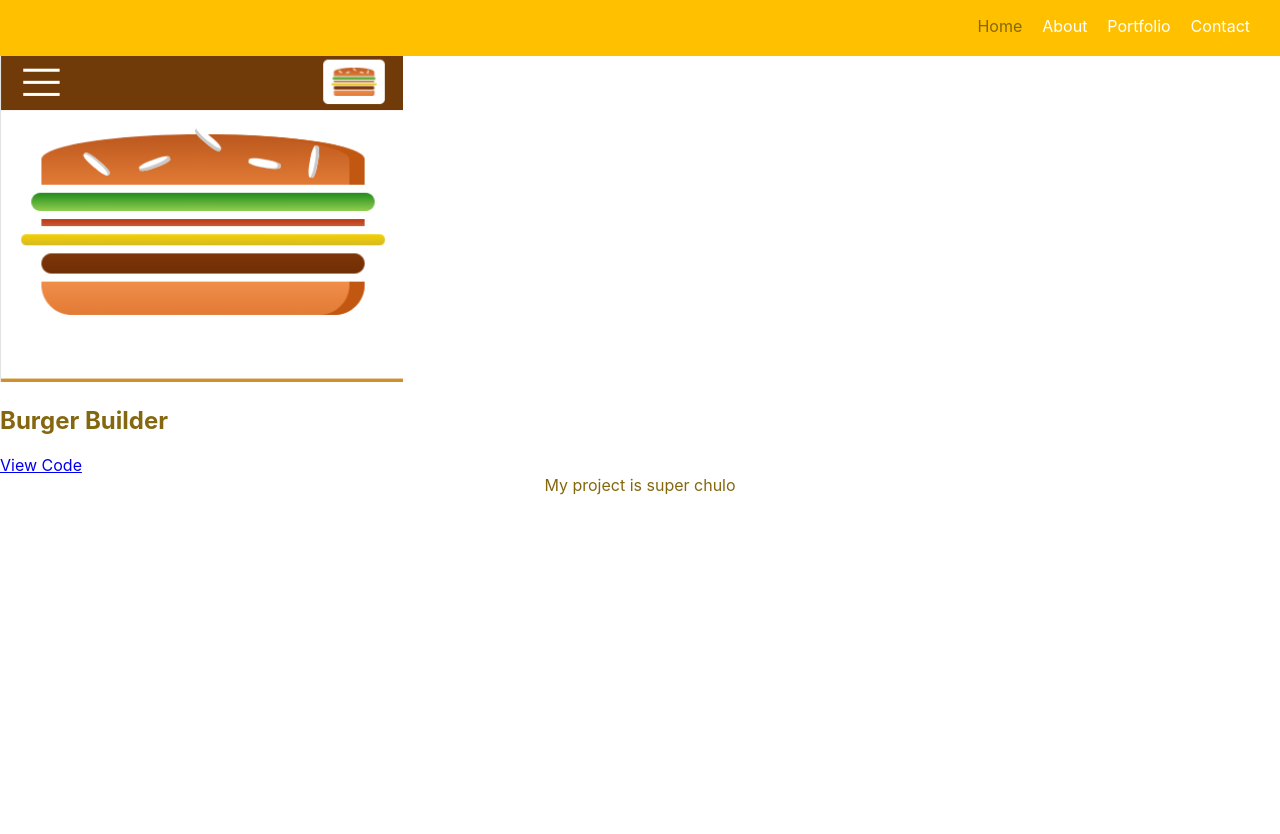
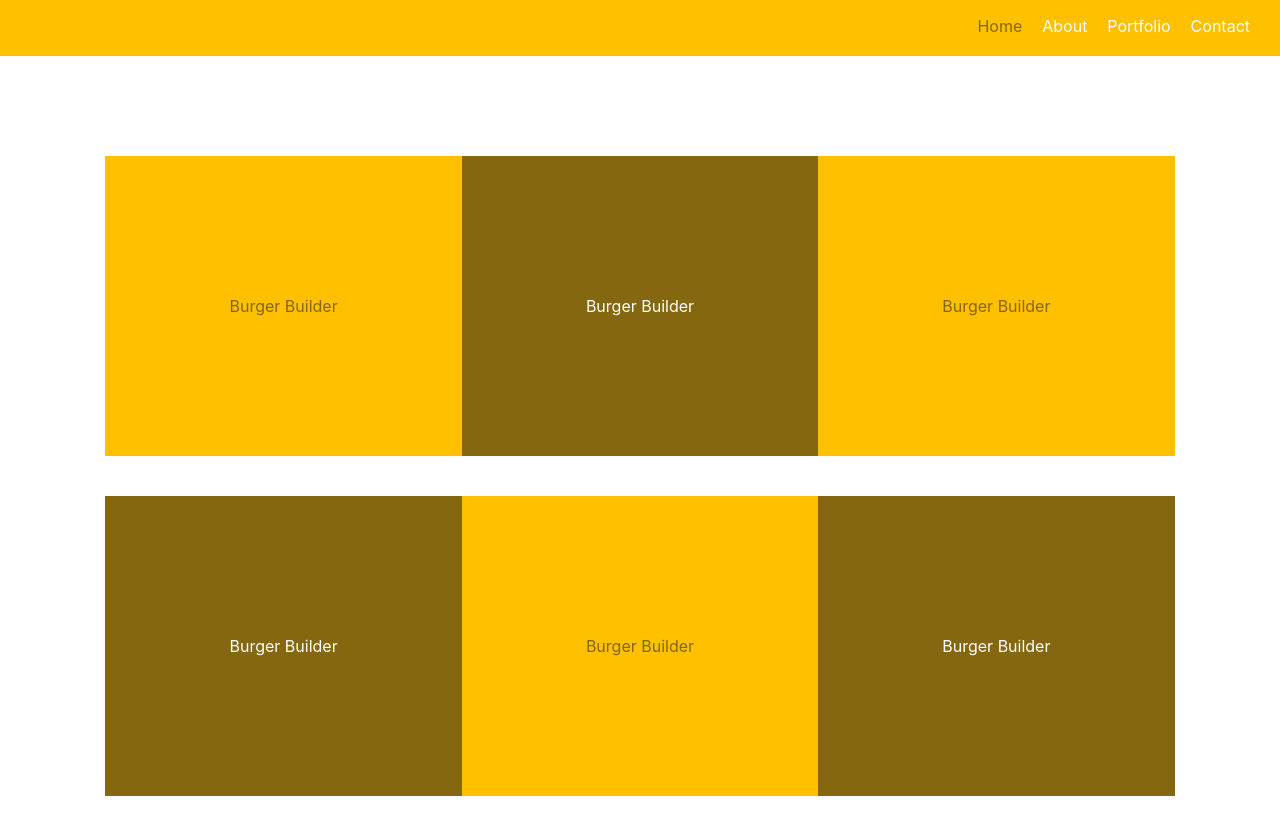
Before and after one commit to yidah/react-cv, a React (Create React App) app: page /portfolio in a window 1280 px wide. Shown: the top 834 px of the page. Built offline with nearby package versions, Linux system fonts and the light colour scheme.

Commit message:
Added Project squares for Portfolio page

```diff
--- a/src/components/Porfolio/Project/Project.js
+++ b/src/components/Porfolio/Project/Project.js
@@ -1,16 +1,19 @@
 import React from 'react';
+import classes from './Project.module.css';
 
 const project = (props)=>{
     return(
         <>
-        <div>
-          <img src={props.imgSrc} alt={props.imgAlt}/>
-        </div>
-        <div>
-          <h2>{props.project}</h2>
-          <a href={props.codeHref}>View Code</a>
-          <p>{props.desc}</p>
-        </div>
+            <div className={classes.CardContainer}>
+              <div className={classes.Card}>Burger Builder</div>
+              <div className={classes.Text}>
+                <span class="bold">ChowNow Ordering</span>
+                <span class="highlight">React JS / Python</span>
+              </div>
+              <div className={classes.Button}>
+                LEARN MORE
+              </div>
+            </div>
         </>
     )
 }
--- a/src/components/Porfolio/Project/Project.module.css
+++ b/src/components/Porfolio/Project/Project.module.css
@@ -0,0 +1,46 @@
+.CardContainer {
+    width: 100%;
+
+}
+.Card {
+    width:100%;
+    height: 300px;
+    background-color: #ffc000;
+    display: flex;
+    align-items: center;
+    justify-content: center;
+}
+
+.Card:hover {
+    animation: flip-vertical-right 0.4s cubic-bezier(0.455, 0.030, 0.515, 0.955) both;
+}
+
+.Text,
+.Button {
+    color: #1b242f;
+    opacity: 0;
+    text-align: center;
+    /* transition: all 0.3s ease-in-out; */
+    z-index: 2;
+}
+
+/* Greater than 1023px-64rem 640-40rem  */
+@media(min-width:40rem){
+    .CardContainer {
+        width: 33%;
+
+    }
+  }
+
+
+  @keyframes flip-vertical-right {
+    0% {
+      -webkit-transform: rotateY(0);
+              transform: rotateY(0);
+    }
+    100% {
+      -webkit-transform: rotateY(180deg);
+              transform: rotateY(180deg);
+              opacity: 0;
+    }
+  }
--- a/src/containers/Portfolio/Portfolio.js
+++ b/src/containers/Portfolio/Portfolio.js
@@ -1,22 +1,23 @@
-import React,{ Component } from "react";
+import React, { Component } from 'react';
 import Project from '../../components/Porfolio/Project/Project';
-import BurgerBuilder from '../../assets/images/react-burger-builder.png';
+// import BurgerBuilder from '../../assets/images/react-burger-builder.png';
 import classes from './Portfolio.module.css';
 
-class Portfolio extends Component{
-    render(){
-        return(
-            <div className={classes.main}>
-            <Project imgSrc={BurgerBuilder}
-                     imgAlt="Burger Builder"
-                     codeHref="https://github.com/yidah/burger-builder"
-                     project="Burger Builder"
-                     desc="My project is super chulo"
-                     />
-            </div>
-
-        )
-    }
+class Portfolio extends Component {
+  render() {
+    return (
+      <>
+        <div className={classes.Gallery} >
+          <Project/>
+          <Project/>
+          <Project/>
+          <Project/>
+          <Project/>
+          <Project/>
+        </div>
+      </>
+    );
+  }
 }
 
 export default Portfolio;
--- a/src/containers/Portfolio/Portfolio.module.css
+++ b/src/containers/Portfolio/Portfolio.module.css
@@ -0,0 +1,26 @@
+.Gallery{
+    display: flex;
+    flex-direction: column;
+    justify-content: center;
+    align-items: center;
+    flex-wrap: wrap;
+    padding: 20px;
+}
+
+div.Gallery > div:nth-child(even) div:nth-child(1) {
+    background-color: #84670F;
+    color:white;
+}
+
+div.Gallery > div:nth-child(odd) div:nth-child(1) {
+    background-color:#ffc000;
+}
+
+/* Greater than 1023px-64rem 640-40rem  */
+@media(min-width:40rem){
+    .Gallery{
+        flex-direction: row;
+        flex-wrap: wrap;
+        padding: 100px;
+    }
+  }
```
Also changed, not shown: 1 other file (tests, documents, lock files or other folders).
